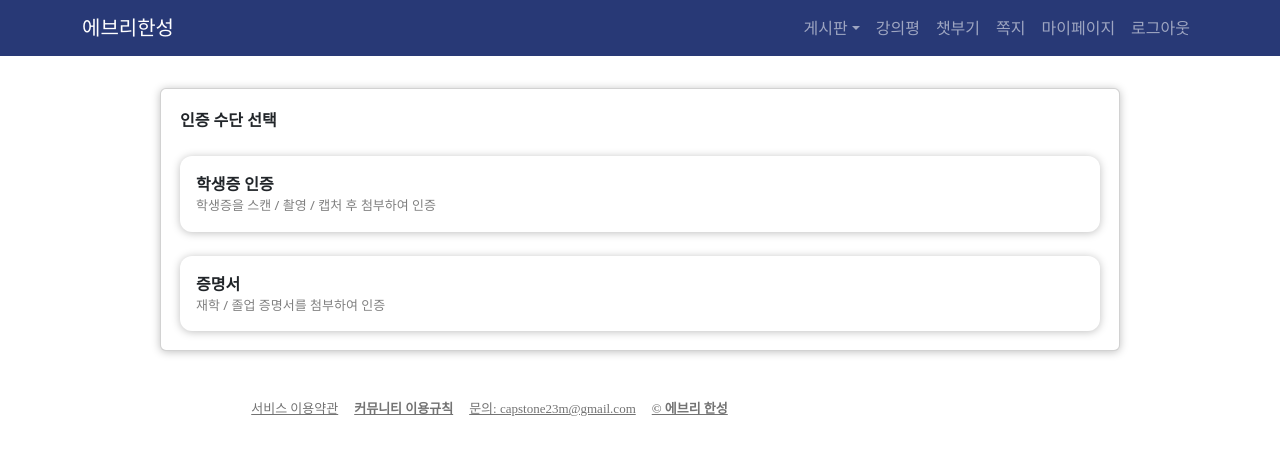
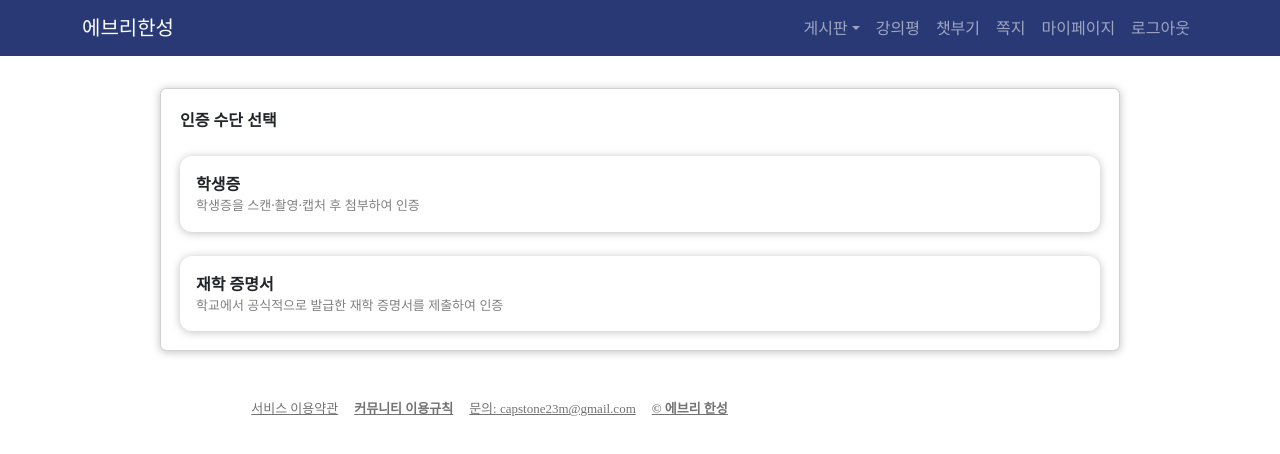
Before and after one commit to minseokiim/everyHansung_Front, a React (Create React App) app: page /auth/student in a window 1280 px wide. Shown: the top 454 px of the page. Built offline with nearby package versions, Linux system fonts and the light colour scheme.

Commit message:
인증수단 추가

```diff
--- a/db.json
+++ b/db.json
@@ -94,6 +94,11 @@
       "studentId": "12333",
       "passwd": "www",
       "id": 2
+    },
+    {
+      "studentId": "s",
+      "passwd": "s",
+      "id": 3
     }
   ],
   "members": [
--- a/src/App.js
+++ b/src/App.js
@@ -39,8 +39,10 @@ import DeleteAccountPage from "./page/myPage/AccountPage/DeleteAccountPage";
 import Footer from "./page/mainPage/Footer";
 
 import Authentication from "./page/myPage/AccountPage/Authentication/Authentication";
-import ChooseAuth from "./page/myPage/AccountPage/Authentication/ChooseAuth";
+import ChooseStudentAuth from "./page/myPage/AccountPage/Authentication/ChooseStudentAuth";
 import CardAuthentication from "./page/myPage/AccountPage/Authentication/CardAuthentication";
+import ChooseGraduateAuth from "./page/myPage/AccountPage/Authentication/ChooseGraduateAuth";
+import CertificateAuthentication from "./page/myPage/AccountPage/Authentication/CertificateAuthentication";
 
 import { Provider } from "react-redux";
 import store from "./store";
@@ -228,7 +230,19 @@ const App = () => {
               element={
                 <div>
                   <Card>
-                    <ChooseAuth />
+                    <ChooseStudentAuth />
+                  </Card>
+                  <Footer />
+                </div>
+              }
+            />
+
+            <Route
+              path="/auth/graduate"
+              element={
+                <div>
+                  <Card>
+                    <ChooseGraduateAuth />
                   </Card>
                   <Footer />
                 </div>
@@ -241,6 +255,18 @@ const App = () => {
                 <div>
                   <Card>
                     <CardAuthentication />
+                  </Card>
+                  <Footer />
+                </div>
+              }
+            />
+
+            <Route
+              path="/auth/certificate"
+              element={
+                <div>
+                  <Card>
+                    <CertificateAuthentication />
                   </Card>
                   <Footer />
                 </div>
--- /dev/null
+++ b/src/page/mainPage/MainBoardPage.js
@@ -0,0 +1,4 @@
+const MainBoardPage = () => {
+  return <div>로그인 했으면 이게 메인</div>;
+};
+export default MainBoardPage;
--- a/src/page/myPage/AccountPage/Authentication/Authentication.js
+++ b/src/page/myPage/AccountPage/Authentication/Authentication.js
@@ -19,14 +19,14 @@ const Authentication = () => {
       >
         <strong>재학생 인증</strong>
         <br />
-        <div className="grey">재학 증명 자료를 통해 이용 가능</div>
+        <div className="grey">학생증이나, 재학 증명 자료를 통해 이용 가능</div>
       </div>
       <br />
       <div
         className="mini-card p-3 cursor-pointer"
         onClick={(e) => {
           e.preventDefault();
-          move("/auth/student");
+          move("/auth/graduate");
         }}
       >
         <strong>졸업생 인증</strong>
--- a/src/page/myPage/AccountPage/Authentication/CardAuthentication.js
+++ b/src/page/myPage/AccountPage/Authentication/CardAuthentication.js
@@ -3,7 +3,7 @@ const CardAuthentication = () => {
     <div className="p-3">
       <strong>인증</strong>
       <div className="p-3 cursor-pointer">
-        <div className="grey">학생증을 스캔 / 촬영 / 캡처 후 첨부해주세요</div>
+        <div className="grey">학생증을 스캔·촬영·캡처 후 첨부하여 인증</div>
       </div>
     </div>
   );
--- /dev/null
+++ b/src/page/myPage/AccountPage/Authentication/CertificateAuthentication.js
@@ -0,0 +1,14 @@
+const CertificateAuthentication = () => {
+  return (
+    <div className="p-3">
+      <strong>재학 증명서를 첨부하여 인증</strong>
+      <div className="p-3 cursor-pointer">
+        <div className="grey">
+          학교에서 공식적으로 발급한 재학 증명서를 제출 하여 인증
+        </div>
+      </div>
+    </div>
+  );
+};
+
+export default CertificateAuthentication;
--- /dev/null
+++ b/src/page/myPage/AccountPage/Authentication/ChooseGraduateAuth.js
@@ -0,0 +1,20 @@
+import { useState } from "react";
+import axios from "axios";
+import "../../../signupPage/SignUpPage.css";
+import { useNavigate } from "react-router-dom";
+
+const ChooseGraduateAuth = () => {
+  const move = useNavigate();
+  return (
+    <div className="p-3">
+      <strong>졸업 증명서를 첨부하여 인증</strong>
+      <div className="p-3 cursor-pointer">
+        <div className="grey">
+          학교에서 공식적으로 발급한 졸업 증명서를 제출 하여 인증
+        </div>
+      </div>
+    </div>
+  );
+};
+
+export default ChooseGraduateAuth;
--- a/src/page/myPage/AccountPage/Authentication/ChooseAuth.js
+++ b/src/page/myPage/AccountPage/Authentication/ChooseStudentAuth.js
@@ -3,7 +3,7 @@ import axios from "axios";
 import "../../../signupPage/SignUpPage.css";
 import { useNavigate } from "react-router-dom";
 
-const ChooseAuth = () => {
+const ChooseStudentAuth = () => {
   const move = useNavigate();
   return (
     <div className="p-3">
@@ -16,9 +16,9 @@ const ChooseAuth = () => {
           move("/auth/idcard");
         }}
       >
-        <strong>학생증 인증</strong>
+        <strong>학생증</strong>
         <br />
-        <div className="grey">학생증을 스캔 / 촬영 / 캡처 후 첨부하여 인증</div>
+        <div className="grey">학생증을 스캔·촬영·캡처 후 첨부하여 인증</div>
       </div>
       <br />
       <div
@@ -28,12 +28,14 @@ const ChooseAuth = () => {
           move("/auth/certificate");
         }}
       >
-        <strong>증명서</strong>
+        <strong>재학 증명서</strong>
         <br />
-        <div className="grey">재학 / 졸업 증명서를 첨부하여 인증</div>
+        <div className="grey">
+          학교에서 공식적으로 발급한 재학 증명서를 제출하여 인증
+        </div>
       </div>
     </div>
   );
 };
 
-export default ChooseAuth;
+export default ChooseStudentAuth;
```
